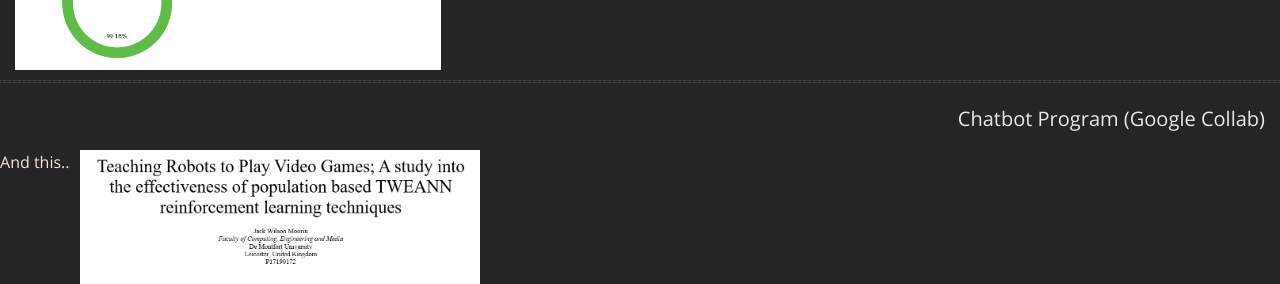
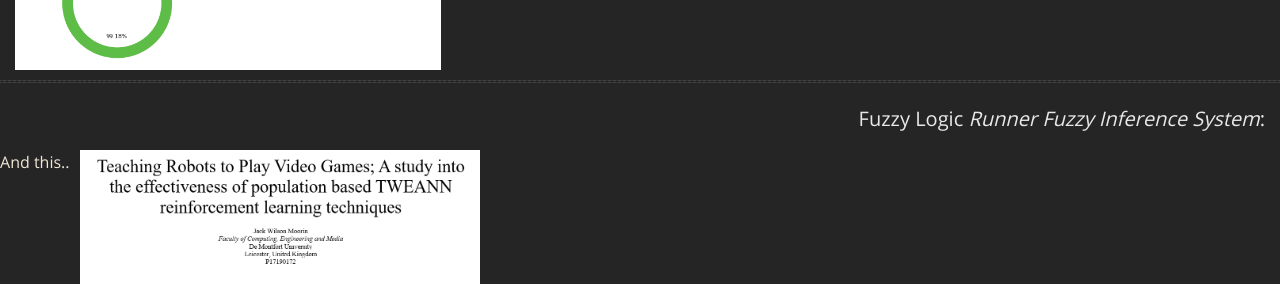
Before and after one commit to GamesProgrammingGrad2021/GamesProgrammingGrad2021.github.io, a Jekyll site: the page built from index.md, in a window 1280 px wide and 900 px high, scrolled down 1971 px. Shown: the part 200-484 px from the top of the window. Built offline with Jekyll 4.4.1, drawn with Linux system fonts in a browser that asks for light colours; nearby versions of some CDN libraries; our own code applies the rules of GitHub Pages for plain Markdown files.

Commit message:
Update default.html

```diff
--- a/_layouts/default.html
+++ b/_layouts/default.html
@@ -159,7 +159,7 @@
 
 			<!-- NLP Chatbot (Right)-->
 			<hr>
-			<h2 style="padding-top:5px; padding-right: 15px; padding-bottom: 10px; text-align: right; font-size: 20px;">Chatbot Program (Google Collab)</h2>
+			<h2 style="padding-top:5px; padding-right: 15px; padding-bottom: 10px; text-align: right; font-size: 20px;">Fuzzy Logic <i>Runner Fuzzy Inference System</i>:</h2>
 			<div style="display: flex; align-items: center; width: 100% - 25px; margin-bottom: 10px; padding-right: 15px;">
 				<div style="padding-right: 0px; font-size: 16px; text-align: right; display: block; vertical-align: middle;">
 				<a href="TRTPVG A Study into Population Based TWEANN Reinforcement Learning Techniques.docx"><img src="Thesis_Thumbnail.png" alt="Thesis_Thumbnail" style="height: 300px; width: 400px; vertical-align: middle; float: right; padding-right: 0px; padding-left: 10px;"></a>
```
